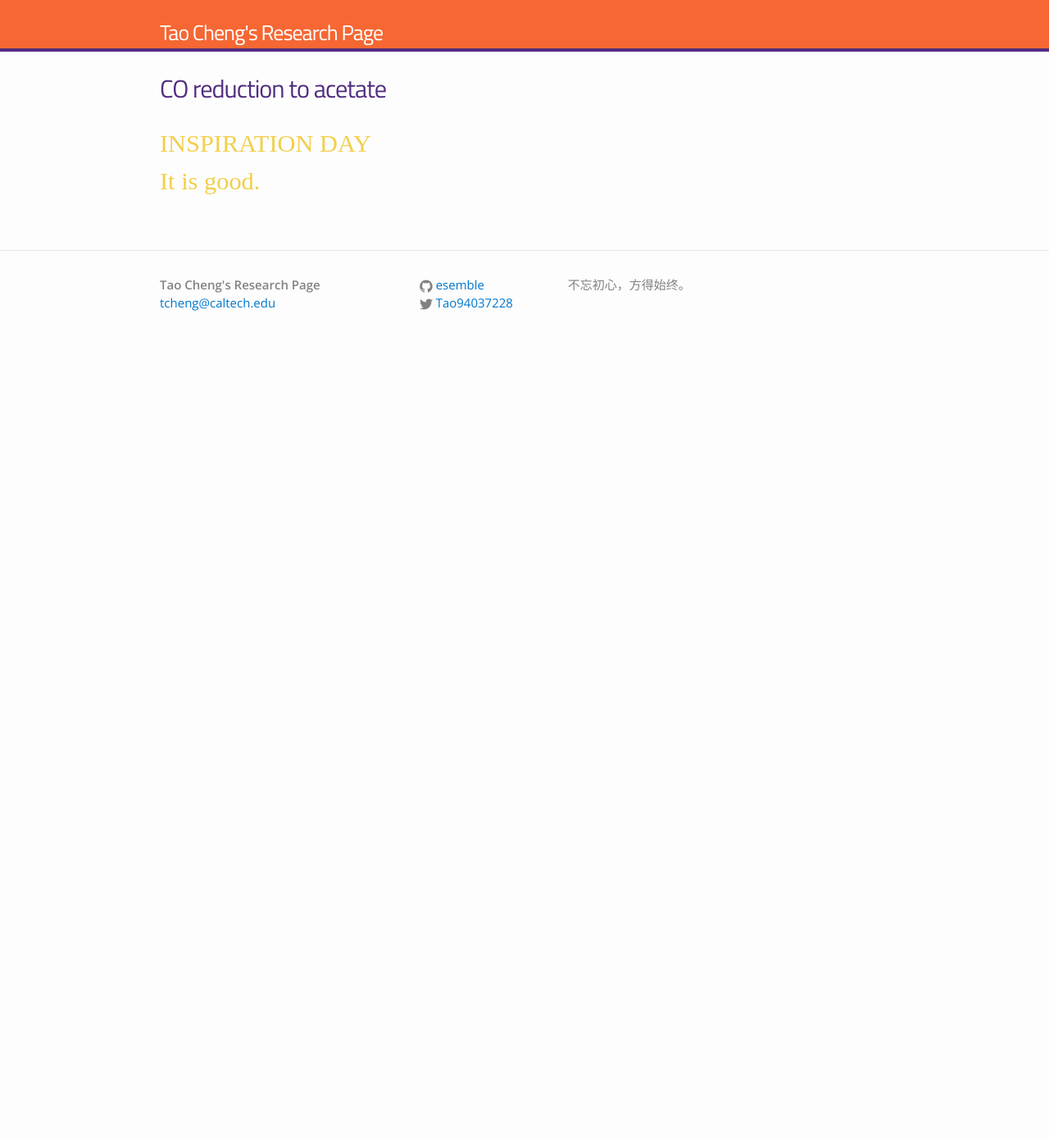
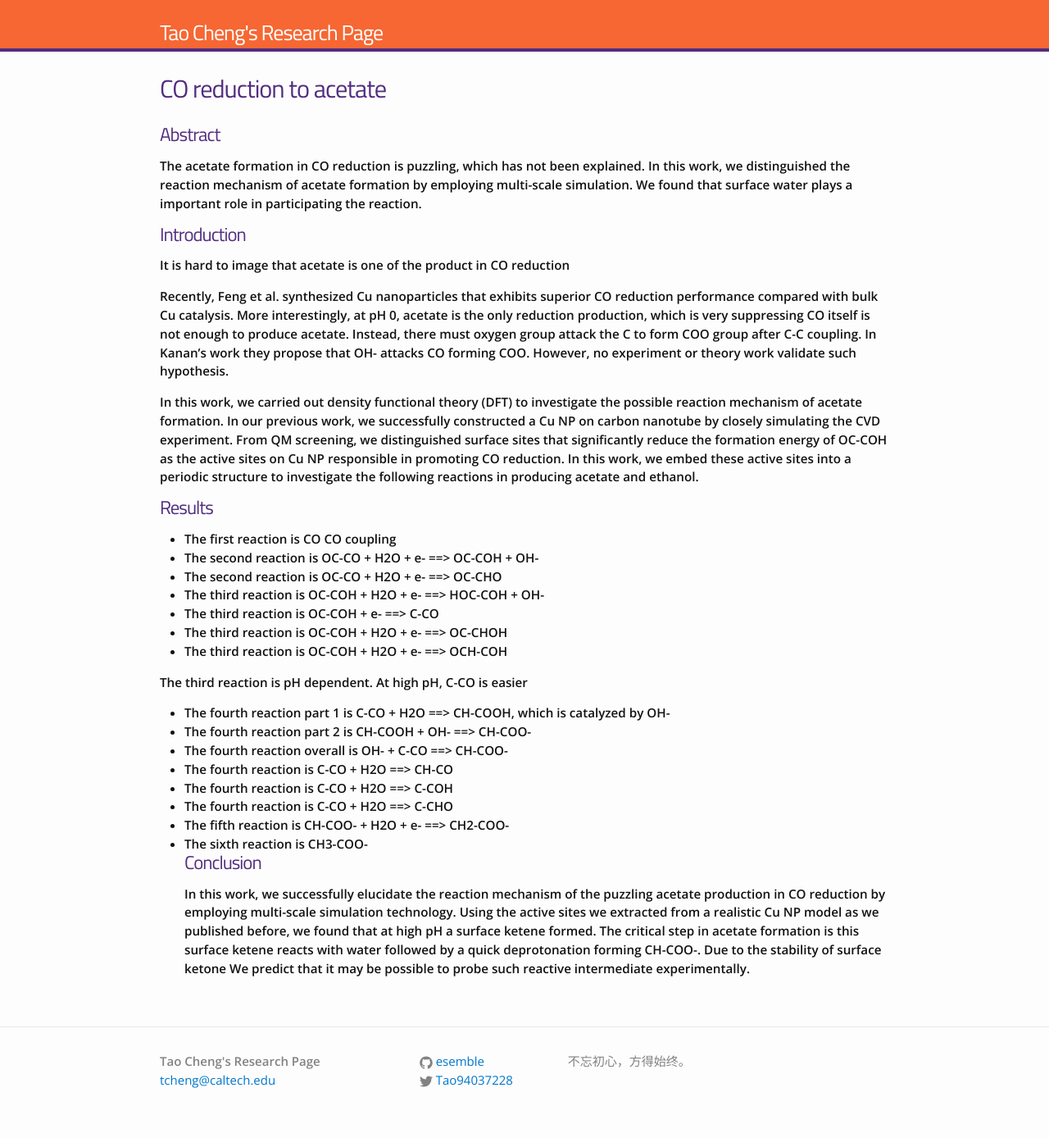
Before and after one commit to ensemble-learning/ensemble-learning.github.io, a Jekyll site: the page built from articles/001-acetate.md, in a window 1280 px wide. Shown: the whole page at 82% size. Built offline with Jekyll 4.4.1, drawn with Linux system fonts in a browser that asks for light colours; before the commit the page ends 900 px from its top, so only the background shows below that.

Commit message:
new paper

```diff
--- a/articles/001-acetate.md
+++ b/articles/001-acetate.md
@@ -3,7 +3,33 @@ layout: page
 title: CO reduction to acetate
 permalink: /articles/001-acetate/
 ---
+# Abstract
+**The acetate formation in CO reduction is puzzling, which has not been explained. In this work, we distinguished the reaction mechanism of acetate formation by employing multi-scale simulation. We found that surface water plays a important role in participating the reaction.**
 
-<span style="color: #f2cf4a; font-family: Babas; font-size: 2em;">
-INSPIRATION DAY
-It is good.</span>
+# Introduction
+**It is hard to image that  acetate is one of the product in CO reduction**
+
+**Recently, Feng et al. synthesized Cu nanoparticles that exhibits superior CO reduction performance compared with bulk Cu catalysis. More interestingly, at pH 0, acetate is the only reduction production, which is very suppressing CO itself is not enough to produce acetate. Instead, there must oxygen group attack the C to form COO group after C-C coupling. In Kanan's work they propose that OH- attacks CO forming COO. However, no experiment or theory work validate such hypothesis.**
+
+**In this work, we carried out density functional theory (DFT) to investigate the possible reaction mechanism of acetate formation. In our previous work, we successfully constructed a Cu NP on carbon nanotube by closely simulating the CVD experiment. From QM screening, we distinguished surface sites that significantly reduce the formation energy of OC-COH as the active sites on Cu NP responsible in promoting CO reduction. In this work, we embed these active sites into a periodic structure to investigate the following reactions in producing acetate and ethanol.**
+
+# Results
+- **The first reaction is CO CO coupling**
+- **The second reaction is OC-CO + H2O + e- ==> OC-COH + OH-**
+- **The second reaction is OC-CO + H2O + e- ==> OC-CHO**
+- **The third reaction is OC-COH + H2O + e- ==> HOC-COH + OH-**
+- **The third reaction is OC-COH + e- ==> C-CO**
+- **The third reaction is OC-COH + H2O + e- ==> OC-CHOH**
+- **The third reaction is OC-COH + H2O + e- ==> OCH-COH**
+
+**The third reaction is pH dependent. At high pH, C-CO is easier**
+- **The fourth reaction part 1 is C-CO + H2O ==> CH-COOH, which is catalyzed by OH-**
+- **The fourth reaction part 2 is CH-COOH + OH- ==> CH-COO-**
+- **The fourth reaction overall is OH- + C-CO ==> CH-COO-**
+- **The fourth reaction is C-CO + H2O ==> CH-CO**
+- **The fourth reaction is C-CO + H2O ==> C-COH**
+- **The fourth reaction is C-CO + H2O ==> C-CHO**
+- **The fifth reaction is CH-COO- + H2O + e- ==> CH2-COO-**
+- **The sixth reaction is CH3-COO-**
+# Conclusion
+**In this work, we successfully elucidate the reaction mechanism of the puzzling acetate production in CO reduction by employing multi-scale simulation technology. Using the active sites we extracted from a realistic Cu NP model as we published before, we found that at high pH a surface ketene formed. The critical step in acetate formation is this surface ketene reacts with water followed by a quick deprotonation forming CH-COO-. Due to the stability of surface ketone We predict that it may be possible to probe such reactive intermediate experimentally.**
```
Also changed, not shown: about.md (+1 -0 lines), cv.md (+1 -0 lines), me.md (+1 -1 lines), 1 other file.
